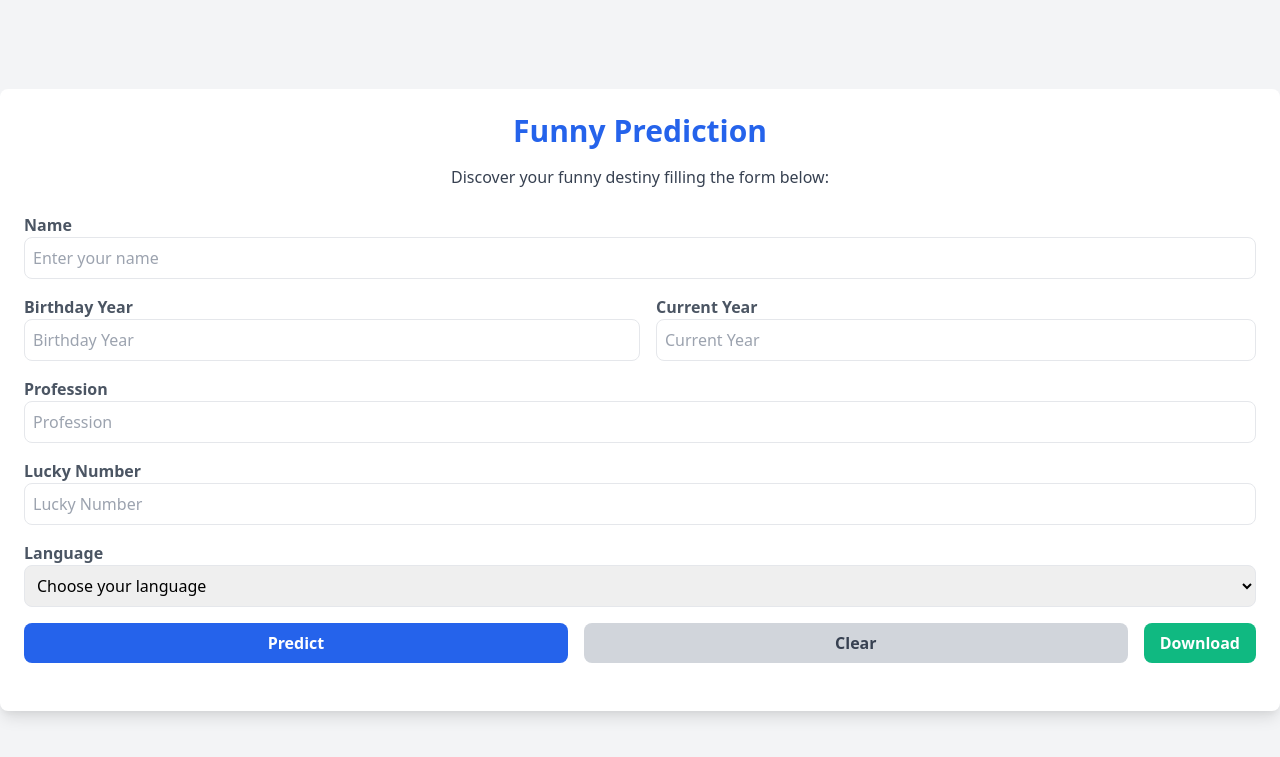
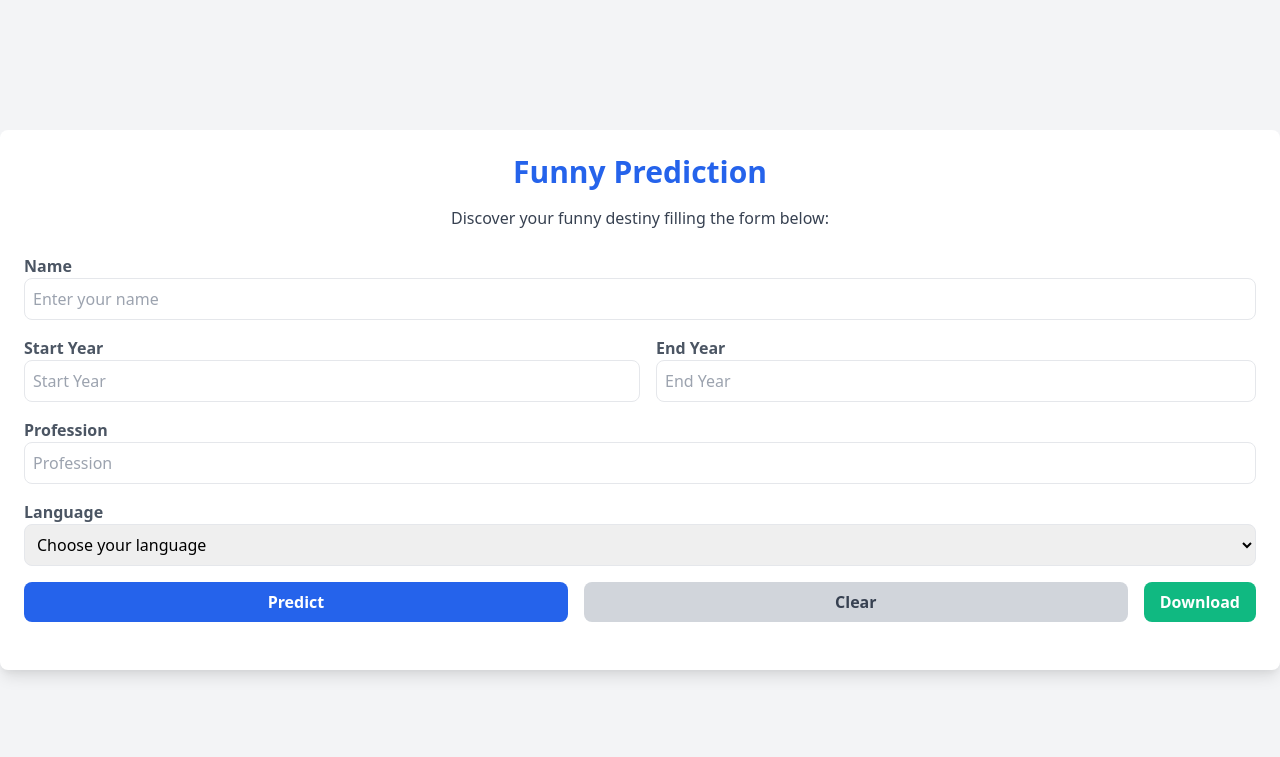
Before and after one commit to AlbertoBarrago/DeathPrediction, a FastAPI app: page / in a window 1280 px wide. Shown: the top 757 px of the page. Run offline with FastAPI, Linux system fonts and the light colour scheme; some libraries are stand-ins or nearby versions.

Commit message:
Fixed Answer

```diff
--- a/main.py
+++ b/main.py
@@ -30,9 +30,8 @@ async def favicon():
 
 @dataclass
 class GenerateRequest(BaseModel):
-    birthday: int = Form(...),
-    current_year: int = Form(...),
-    lucky_number: int = Form(...),
+    start_year: int = Form(...),
+    end_year: int = Form(...),
     profession: str = Form(...),
     language: str = Form(...)
     name: str = Form(...)
@@ -41,11 +40,12 @@ class GenerateRequest(BaseModel):
 @app.post("/generate")
 async def predict(data: GenerateRequest = Form()):
     prompt = (
-        f"Generate a funny prediction for {data.name} someone's life from {data.birthday} to {data.current_year},"
-        f"is job is {data.profession} and his language is {data.language}"
-        f"and their lucky number is {data.lucky_number}."
-        f"Make it fun and lighthearted."
-        f"Don't use \n but markdown format")
+        f"Generate a funny prediction for {data.name} about their life from {data.start_year} to {data.end_year}. "
+        f"Their job is {data.profession}. "
+        f"Write the prompt in {data.language}. "
+        f"Make it fun and lighthearted. "
+        f"Format it in markdown without using '\\n'."
+    )
 
     # Use correct port 11234
     try:
--- a/templates/index.html
+++ b/templates/index.html
@@ -30,27 +30,23 @@
                    id="name" name="name" placeholder="Enter your name" required/>
             <div class="grid grid-cols-2 space-x-4">
                 <div>
-                    <label for="birthday" class="block text-gray-600 font-semibold mt-4">Birthday Year</label>
+                    <label for="start_year" class="block text-gray-600 font-semibold mt-4">Start Year</label>
                     <input type="number"
                            class="form-control w-full border rounded-lg p-2 focus:ring focus:ring-blue-300"
-                           name="birthday" id="birthday" placeholder="Birthday Year" required/>
+                           name="start_year" id="start_year" placeholder="Start Year" required/>
                 </div>
 
                 <div>
-                    <label for="current_year" class="block text-gray-600 font-semibold mt-4">Current Year</label>
+                    <label for="end_year" class="block text-gray-600 font-semibold mt-4">End Year</label>
                     <input type="number"
                            class="form-control w-full border rounded-lg p-2 focus:ring focus:ring-blue-300"
-                           name="current_year" id="current_year" placeholder="Current Year" required/>
+                           name="end_year" id="end_year" placeholder="End Year" required/>
                 </div>
             </div>
 
             <label for="profession" class="block text-gray-600 font-semibold mt-4">Profession</label>
             <input class="form-control w-full border rounded-lg p-2 focus:ring focus:ring-blue-300"
                    name="profession" id="profession" placeholder="Profession" required/>
-
-            <label for="lucky_number" class="block text-gray-600 font-semibold mt-4">Lucky Number</label>
-            <input type="number" class="form-control w-full border rounded-lg p-2 focus:ring focus:ring-blue-300"
-                   name="lucky_number" id="lucky_number" placeholder="Lucky Number" required/>
 
             <label for="language" class="block text-gray-600 font-semibold mt-4">Language</label>
             <select class="form-control w-full border rounded-lg p-2 focus:ring focus:ring-blue-300" name="language"
```
